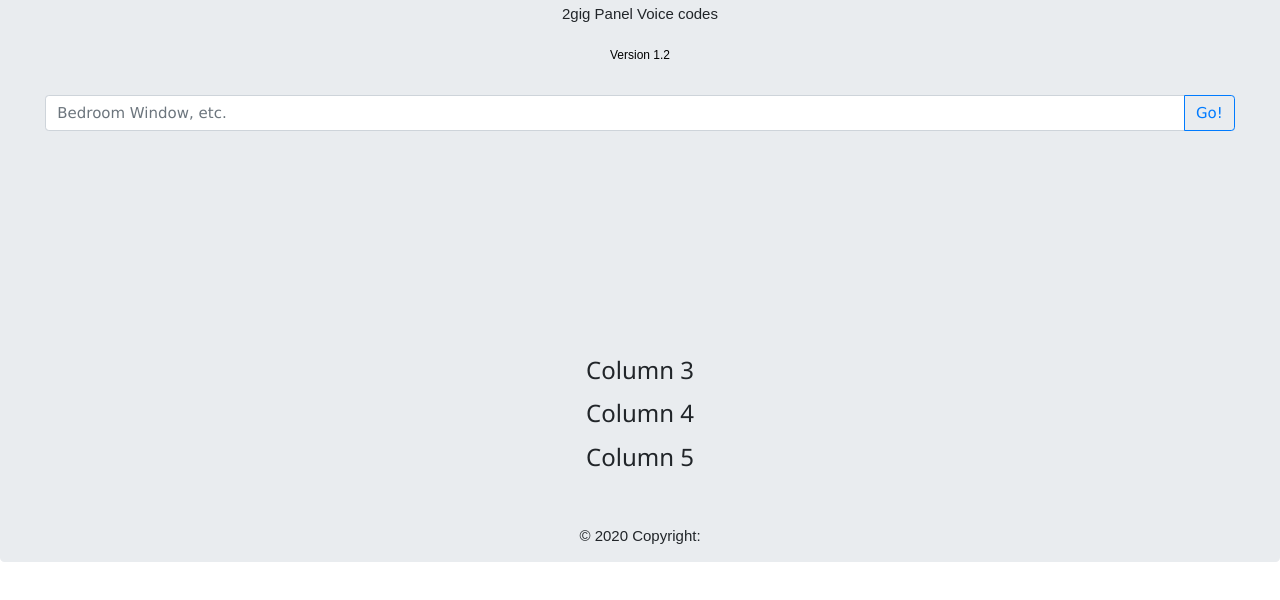
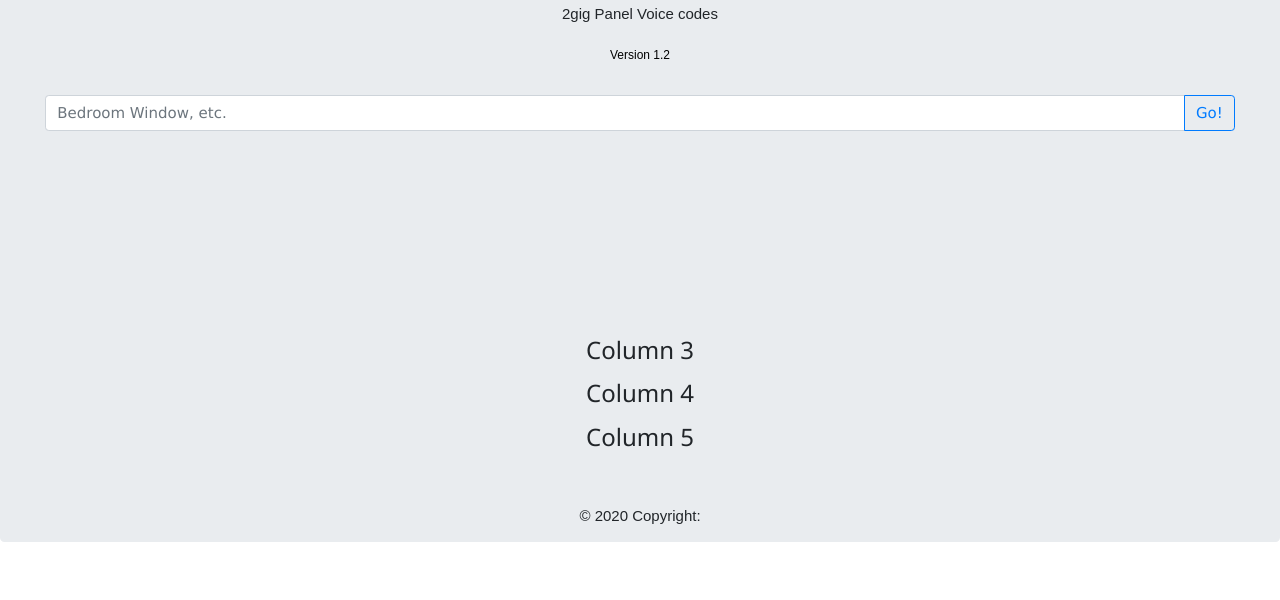
Before and after one commit to maya17power/gigVoice, a plain HTML site: page index.html in a window 1280 px wide. Shown: the part 192-792 px from the top of the page. Drawn offline with nearby package versions, Linux system fonts and the light colour scheme; a web font is replaced by a local one.

Commit message:
updated column padding

```diff
--- a/styles/mainStyle.css
+++ b/styles/mainStyle.css
@@ -13,7 +13,7 @@
 } */
 .columns{
   padding-top:10px;
-  padding-bottom: 200px;
+  padding-bottom: 180px;
 
 }
 .subTitleAndVersion {
```
